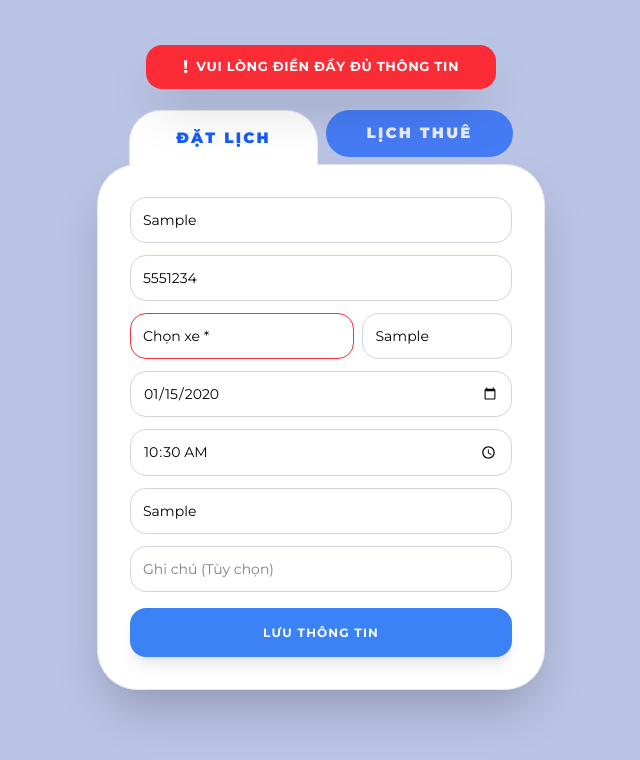
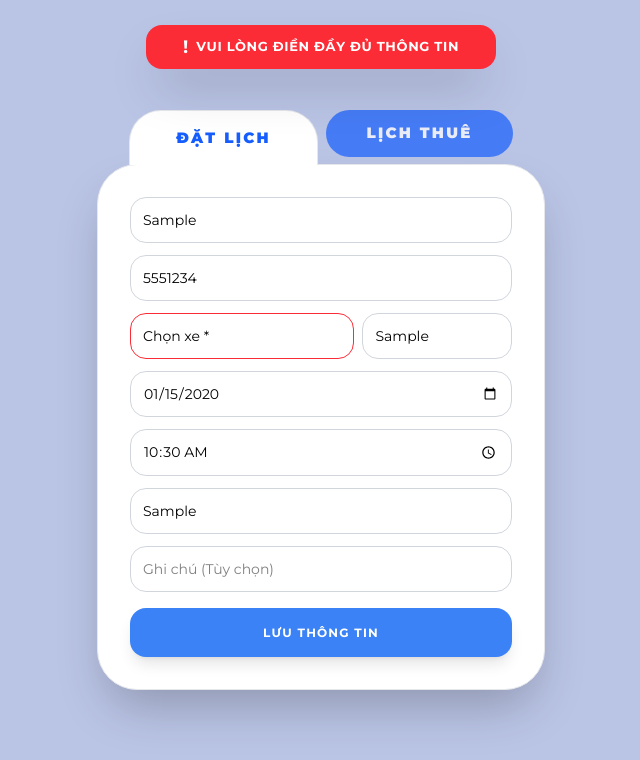
Before and after one commit to thanhhung0600/thuexe, a Next.js app: page / in a window 1280 px wide. Both pictures are taken after typing "Sample", "5551234", "Sample", "2020-01-15", "10:30", "Sample" into the empty fields and a click on the button "LƯU THÔNG TIN". Shown: the top 760 px of the page, without its empty margins (319-959 px from the left). Built offline with nearby package versions, Linux system fonts and the light colour scheme.

Commit message:
fix thông báo 6

```diff
--- a/src/components/ToastContainer.js
+++ b/src/components/ToastContainer.js
@@ -4,21 +4,20 @@ import React, { useEffect, useState } from 'react';
 export default function ToastContainer({ toasts }) {
   const [keyboardOffset, setKeyboardOffset] = useState(0);
 
+  // 👉 BẠN TÙY CHỈNH ĐỘ SÂU Ở ĐÂY:
+  // Giảm số này xuống (ví dụ: 0, 5, hoặc -5) -> Thông báo sẽ nhích lên sát tai thỏ hơn.
+  // Tăng số này lên (ví dụ: 20, 30) -> Thông báo sẽ tụt xuống sâu hơn.
+  const KHOANG_CACH_TAI_THO = -10; // <--- Sửa con số này cho đến khi bạn ưng ý
+
   useEffect(() => {
-    // Chỉ chạy trên trình duyệt client
     if (typeof window === 'undefined' || !window.visualViewport) return;
 
     const updatePosition = () => {
-      // visualViewport.offsetTop chính là số pixel mà Safari đã đẩy trang web lên
-      // khi bàn phím ảo xuất hiện.
       setKeyboardOffset(window.visualViewport.offsetTop);
     };
 
-    // Lắng nghe sự kiện khi bàn phím bật lên / tắt đi hoặc cuộn
     window.visualViewport.addEventListener('resize', updatePosition);
     window.visualViewport.addEventListener('scroll', updatePosition);
-
-    // Gọi ngay lần đầu để lấy vị trí chuẩn
     updatePosition();
 
     return () => {
@@ -33,11 +32,10 @@ export default function ToastContainer({ toasts }) {
     <div
       className="absolute left-0 right-0 z-[99999] flex flex-col items-center gap-2 pointer-events-none px-4"
       style={{
-        // Bám vào top của Layout
         top: 0,
-        // Dùng transform để kéo Toast tụt xuống đúng bằng khoảng cách bị đẩy + khoảng cách an toàn tai thỏ (45px)
-        transform: `translateY(calc(${keyboardOffset}px + max(env(safe-area-inset-top), 45px)))`,
-        transition: 'transform 0.1s ease-out' // Mượt mà khi bàn phím thụt lên/xuống
+        // Công thức đã được tối ưu để nhận biến Tùy chỉnh của bạn
+        transform: `translateY(calc(${keyboardOffset}px + max(env(safe-area-inset-top), 35px) + ${KHOANG_CACH_TAI_THO}px))`,
+        transition: 'transform 0.1s ease-out'
       }}
     >
       {toasts.map((toast) => (
```
